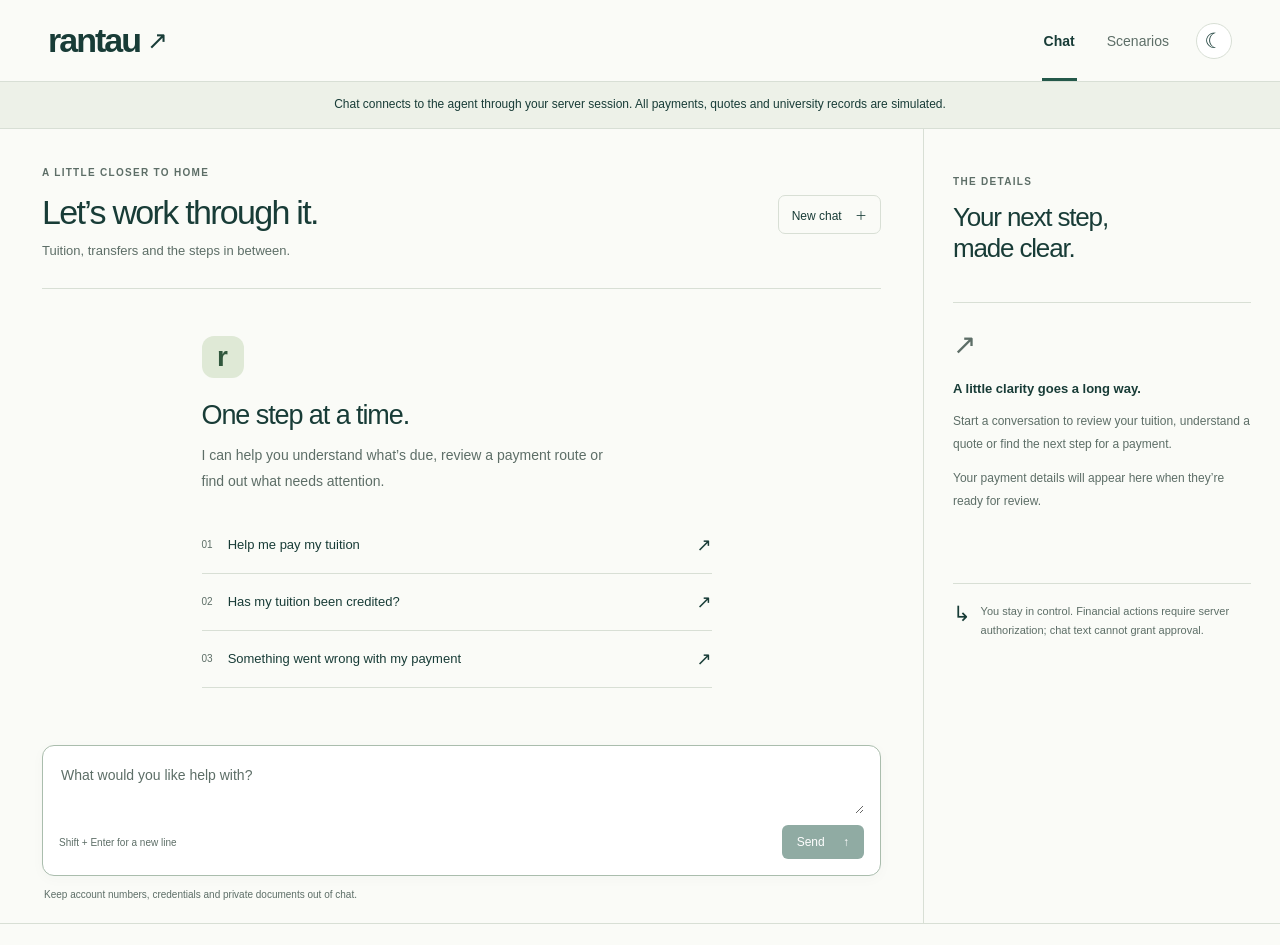
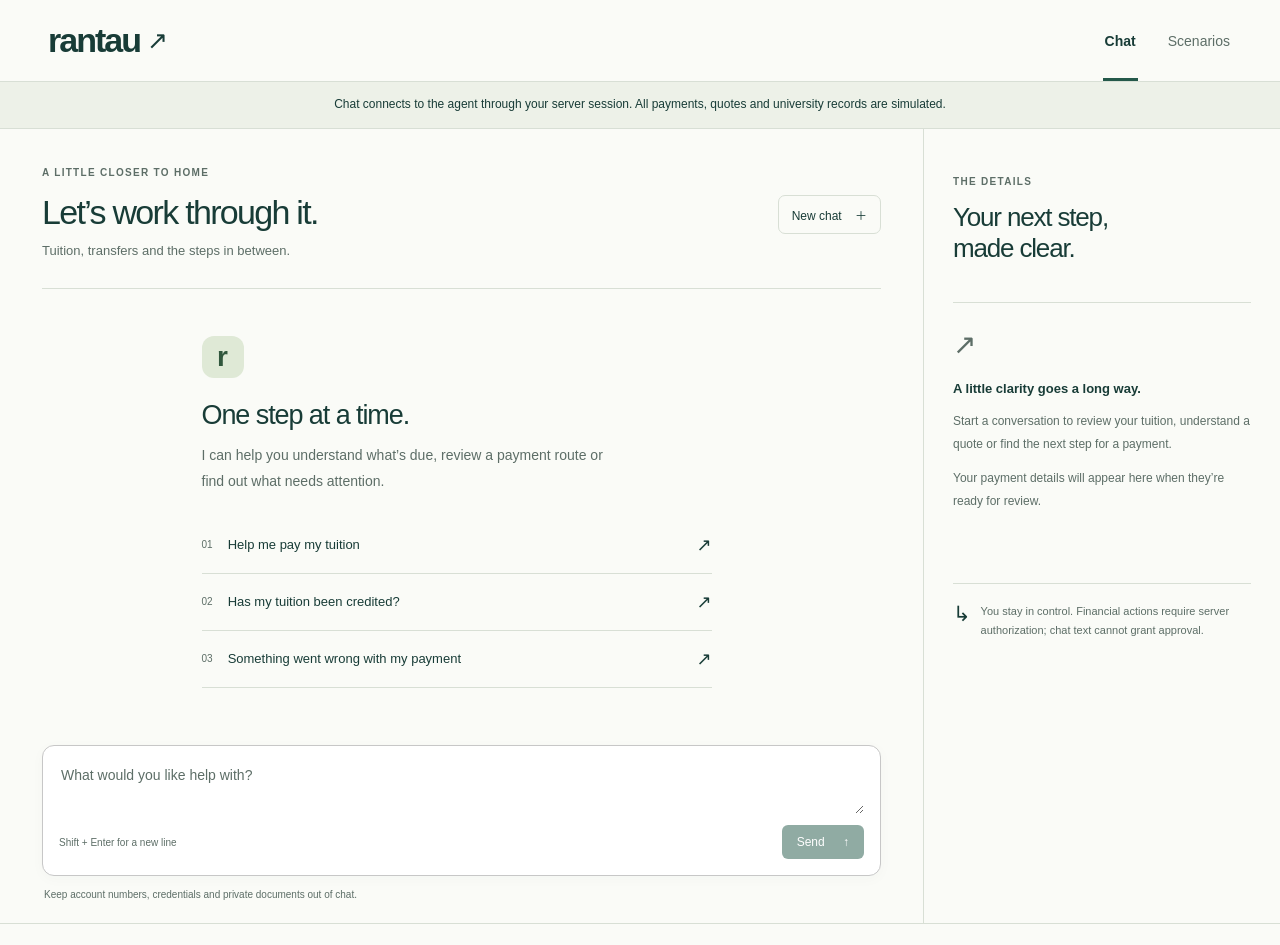
Before and after one commit to hsbu/rantau, a Next.js app in the folder frontend/: page /student/chat in a window 1280 px wide. Shown: the top 945 px of the page. Built offline with nearby package versions, Linux system fonts and the light colour scheme.

Commit message:
style(chat): remove dark mode and green focus

```diff
--- a/frontend/app/student/chat/chat-workspace.tsx
+++ b/frontend/app/student/chat/chat-workspace.tsx
@@ -5,7 +5,6 @@ import { useEffect, useRef, useState } from "react";
 import { ActionPanel } from "./action-panel";
 import { ChatError, connectedTransport, visibleText } from "./chat-types";
 import type { ActionSummary, ChatTransport } from "./chat-types";
-import { useTheme } from "./theme";
 import styles from "./chat.module.css";
 
 type Message = { id: number; role: "user" | "assistant"; text: string };
@@ -26,7 +25,6 @@ export function ChatWorkspace({ transport = connectedTransport, preview = false,
   const [busy, setBusy] = useState(false);
   const [error, setError] = useState<keyof typeof errorText>();
   const [showLatest, setShowLatest] = useState(false);
-  const { theme, toggleTheme } = useTheme();
   const conversation = useRef<string | null>(null);
   const request = useRef<AbortController | null>(null);
   const sequence = useRef(0);
@@ -88,16 +86,13 @@ export function ChatWorkspace({ transport = connectedTransport, preview = false,
   }
 
   const promptIndex = Math.min(messages.filter(message => message.role === "user").length, prompts.length - 1);
-  return <div className={styles.workspace} data-theme={theme}>
+  return <div className={styles.workspace}>
     <header className={styles.nav}>
       <Link href="/" className={styles.wordmark}>rantau<span aria-hidden="true">↗</span></Link>
-      <div className={styles.headerActions}><nav className={styles.viewTabs} aria-label="Chat views">
+      <nav className={styles.viewTabs} aria-label="Chat views">
         <Link href="/student/chat" className={styles.viewTab} aria-current={!preview ? "page" : undefined}>Chat</Link>
         <Link href="/student/chat/preview" className={styles.viewTab} aria-current={preview ? "page" : undefined}>Scenarios</Link>
       </nav>
-      <button type="button" className={styles.themeToggle} onClick={toggleTheme} aria-label="Dark mode" aria-pressed={theme === "dark"} title={theme === "dark" ? "Switch to light mode" : "Switch to dark mode"}>
-        <span aria-hidden="true">{theme === "dark" ? "☀" : "☾"}</span>
-      </button></div>
     </header>
     <div className={styles.safetyBanner}>{preview
       ? <>Scenario preview · Scripted responses, no model calls, authentication or payment actions.</>
--- a/frontend/app/student/chat/chat.module.css
+++ b/frontend/app/student/chat/chat.module.css
@@ -1,45 +1,21 @@
 .workspace {
   --ink: #183c37; --muted: #5d6e67; --line: #d8dfd5; --green: #24594a; --paper: #fafbf7;
   --surface: #fff; --soft: #edf1e8; --user: #eff3eb; --balance: #eaf0df;
-  --focus: #477b64; --control-border: #aabdad; --scrollbar: #9baa9d;
+  --focus: #737373; --control-border: #c7c7c7; --scrollbar: #9baa9d;
   --accent-ink: #31573d; --tag-bg: #edf3e7; --tag-border: #bdcdbc;
   --warm-ink: #6e5119; --warm-copy: #6c582f; --warm-bg: #fbf5e9; --warm-border: #d8c69d;
   --send-ink: #fff; --send-hover: #153f32; --hover-ink: #38734c; --mark-bg: #dfe9d6;
   color-scheme: light; min-height: 100dvh; background: var(--paper); color: var(--ink); font-family: Arial, Helvetica, sans-serif;
 }
-.workspace[data-theme="dark"] {
-  --ink: #e0ede4; --muted: #a4b7aa; --line: #344b3d; --green: #95c6a7; --paper: #101c16;
-  --surface: #17271f; --soft: #1b2e25; --user: #20362b; --balance: #243d2b;
-  --focus: #89c9a3; --control-border: #52705c; --scrollbar: #71917c;
-  --accent-ink: #c3e4b8; --tag-bg: #263d2c; --tag-border: #4a6b4b;
-  --warm-ink: #f0d49d; --warm-copy: #dbc8a4; --warm-bg: #30291b; --warm-border: #6e5b34;
-  --send-ink: #12281c; --send-hover: #acd2b9; --hover-ink: #b4dec2; --mark-bg: #2c4734;
-  color-scheme: dark;
-}
-@media (prefers-color-scheme: dark) {
-  .workspace[data-theme="system"] {
-    --ink: #e0ede4; --muted: #a4b7aa; --line: #344b3d; --green: #95c6a7; --paper: #101c16;
-    --surface: #17271f; --soft: #1b2e25; --user: #20362b; --balance: #243d2b;
-    --focus: #89c9a3; --control-border: #52705c; --scrollbar: #71917c;
-    --accent-ink: #c3e4b8; --tag-bg: #263d2c; --tag-border: #4a6b4b;
-    --warm-ink: #f0d49d; --warm-copy: #dbc8a4; --warm-bg: #30291b; --warm-border: #6e5b34;
-    --send-ink: #12281c; --send-hover: #acd2b9; --hover-ink: #b4dec2; --mark-bg: #2c4734;
-    color-scheme: dark;
-  }
-}
 .workspace button, .workspace textarea, .workspace select { font: inherit; }
 .workspace button, .workspace a, .workspace select { -webkit-tap-highlight-color: transparent; }
 .workspace button { cursor: pointer; }
 .workspace button:disabled { cursor: not-allowed; opacity: .5; }
-.workspace :is(button, a, select, textarea):focus-visible, .messages:focus-visible { outline: 3px solid var(--focus); outline-offset: 4px; }
+.workspace :is(button, a, select):focus-visible, .messages:focus-visible { outline: 2px solid var(--focus); outline-offset: 3px; }
 .workspace a { color: inherit; text-underline-offset: 4px; }
 .nav { height: 82px; max-width: 1440px; margin: auto; padding: 0 48px; display: flex; align-items: center; justify-content: space-between; border-bottom: 1px solid var(--line); }
 .wordmark { text-decoration: none; font-size: 34px; font-weight: 700; letter-spacing: -2px; display: flex; align-items: center; gap: 7px; }
 .wordmark span { font-size: 25px; font-weight: 400; }
-.headerActions { display: flex; align-items: center; gap: 25px; align-self: stretch; }
-.themeToggle { display: grid; place-items: center; width: 36px; height: 36px; border: 1px solid var(--line); border-radius: 50%; background: var(--surface); color: var(--ink); }
-.themeToggle span { font-size: 21px; line-height: 1; }
-.themeToggle:hover { background: var(--soft); }
 .latest { display: block; margin: -6px auto 8px; padding: 8px 13px; border: 1px solid var(--control-border); border-radius: 6px; background: var(--surface); color: var(--ink); font-size: 12px !important; }
 .tag, .warningTag { border: 1px solid var(--tag-border); border-radius: 5px; padding: 5px 9px; font-size: 11px; color: var(--accent-ink); background: var(--tag-bg); white-space: nowrap; }
 .viewTabs { display: flex; align-self: stretch; gap: 28px; }
@@ -74,7 +50,7 @@
 .userMessage p, .assistantMessage p { font-size: 14px; line-height: 1.85; white-space: pre-wrap; margin: 7px 0 0; }
 .composerArea { padding: 8px 0 20px; }
 .composer { background: var(--surface); border: 1px solid var(--control-border); border-radius: 12px; padding: 16px; box-shadow: 0 3px 14px #183c3707; }
-.composer:focus-within { border-color: var(--green); }
+.composer:focus-within { border-color: var(--focus); }
 .composer textarea { width: 100%; min-height: 52px; max-height: 180px; resize: vertical; border: 0; outline: none; color: var(--ink); background: transparent; font-size: 14px; line-height: 1.6; }
 .composer textarea::placeholder { color: var(--muted); opacity: 1; }
 .composerBottom { display: flex; justify-content: space-between; align-items: center; gap: 10px; margin-top: 7px; }
@@ -130,7 +106,6 @@
 @media (max-width: 760px) {
   .nav { height: 66px; padding: 0 20px; } .wordmark { font-size: 29px; }
   .viewTabs { gap: 22px; } .viewTab { font-size: 13px; }
-  .headerActions { gap: 14px; } .themeToggle { width: 32px; height: 32px; }
   .safetyBanner { padding: 10px 18px; font-size: 10px; } .safetyBanner a { margin-left: 5px; }
   .main { display: block; } .conversation { padding: 0 20px; border-right: 0; } .chatHeader { padding: 28px 0 23px; }
   .chatHeader h1 { font-size: 27px; } .chatHeader p:last-child { font-size: 11px; } .kicker { font-size: 9px; margin-bottom: 12px; }
--- a/frontend/app/student/chat/theme.ts
+++ /dev/null
@@ -1,43 +0,0 @@
-"use client";
-
-import { useSyncExternalStore } from "react";
-
-type Theme = "light" | "dark";
-const preferenceKey = "rantau-theme";
-const preferenceEvent = "rantau-theme-change";
-let memoryPreference: Theme | undefined;
-
-function snapshot(): Theme {
-  if (memoryPreference) return memoryPreference;
-  try {
-    const saved = localStorage.getItem(preferenceKey);
-    if (saved === "light" || saved === "dark") return saved;
-  } catch { /* A blocked preference store must not disable the control. */ }
-  return matchMedia("(prefers-color-scheme: dark)").matches ? "dark" : "light";
-}
-
-function subscribe(notify: () => void) {
-  const media = matchMedia("(prefers-color-scheme: dark)");
-  const storageChanged = () => { memoryPreference = undefined; notify(); };
-  media.addEventListener("change", notify);
-  window.addEventListener("storage", storageChanged);
-  window.addEventListener(preferenceEvent, notify);
-  return () => {
-    media.removeEventListener("change", notify);
-    window.removeEventListener("storage", storageChanged);
-    window.removeEventListener(preferenceEvent, notify);
-  };
-}
-
-export function useTheme() {
-  const theme = useSyncExternalStore(subscribe, snapshot, (): Theme | "system" => "system");
-  return {
-    theme,
-    toggleTheme() {
-      const next = snapshot() === "dark" ? "light" : "dark";
-      memoryPreference = next;
-      try { localStorage.setItem(preferenceKey, next); } catch { /* Keep this session's choice. */ }
-      window.dispatchEvent(new Event(preferenceEvent));
-    },
-  };
-}
```
Also changed, not shown: 3 other files (tests, documents, lock files or other folders).
